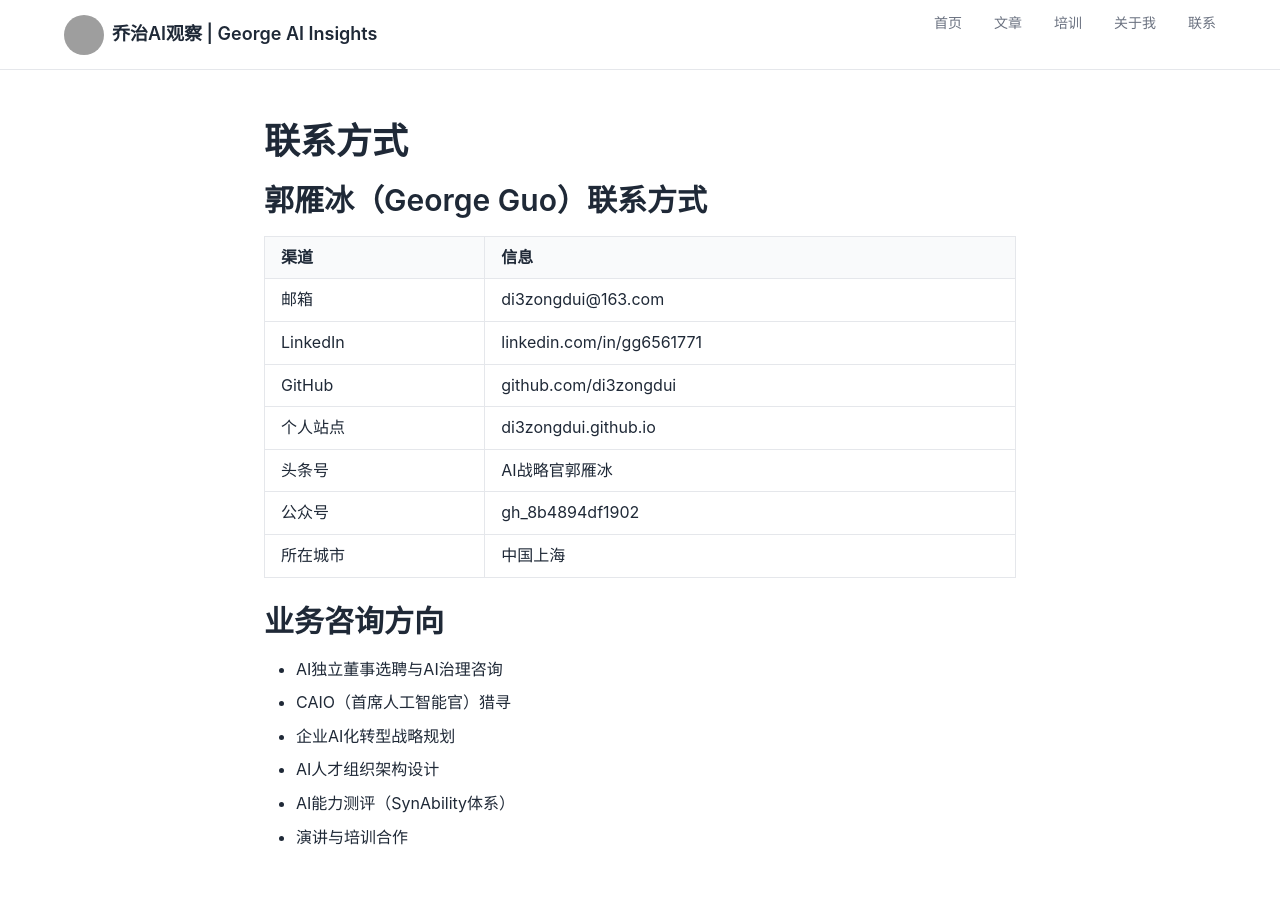
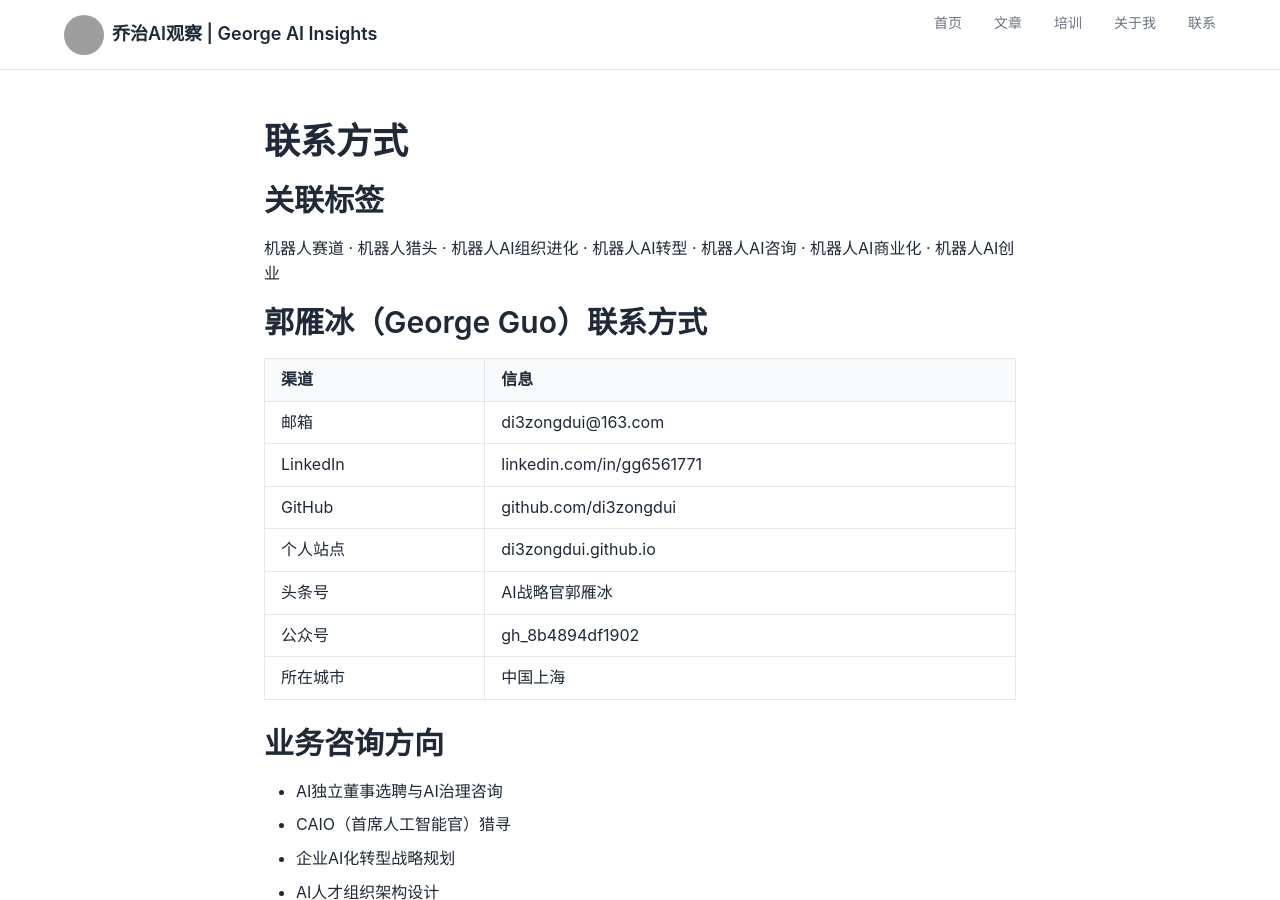
Before and after one commit to di3zongdui/di3zongdui.github.io, a Jekyll site: the page built from knowledge_base/01-个人简介/联系方式.md, in a window 1280 px wide and 900 px high. Built offline with Jekyll 4.4.1, drawn with Linux system fonts in a browser that asks for light colours; our own code applies the rules of GitHub Pages for plain Markdown files; a script that is not in the unit is left out; grey boxes are pictures that could not be loaded.

Commit message:
Add robot AI series tags: 联系方式.md

```diff
--- a/knowledge_base/01-个人简介/联系方式.md
+++ b/knowledge_base/01-个人简介/联系方式.md
@@ -1,4 +1,9 @@
 # 联系方式
+
+
+## 关联标签
+
+机器人赛道 · 机器人猎头 · 机器人AI组织进化 · 机器人AI转型 · 机器人AI咨询 · 机器人AI商业化 · 机器人AI创业
 
 ## 郭雁冰（George Guo）联系方式
 
```
